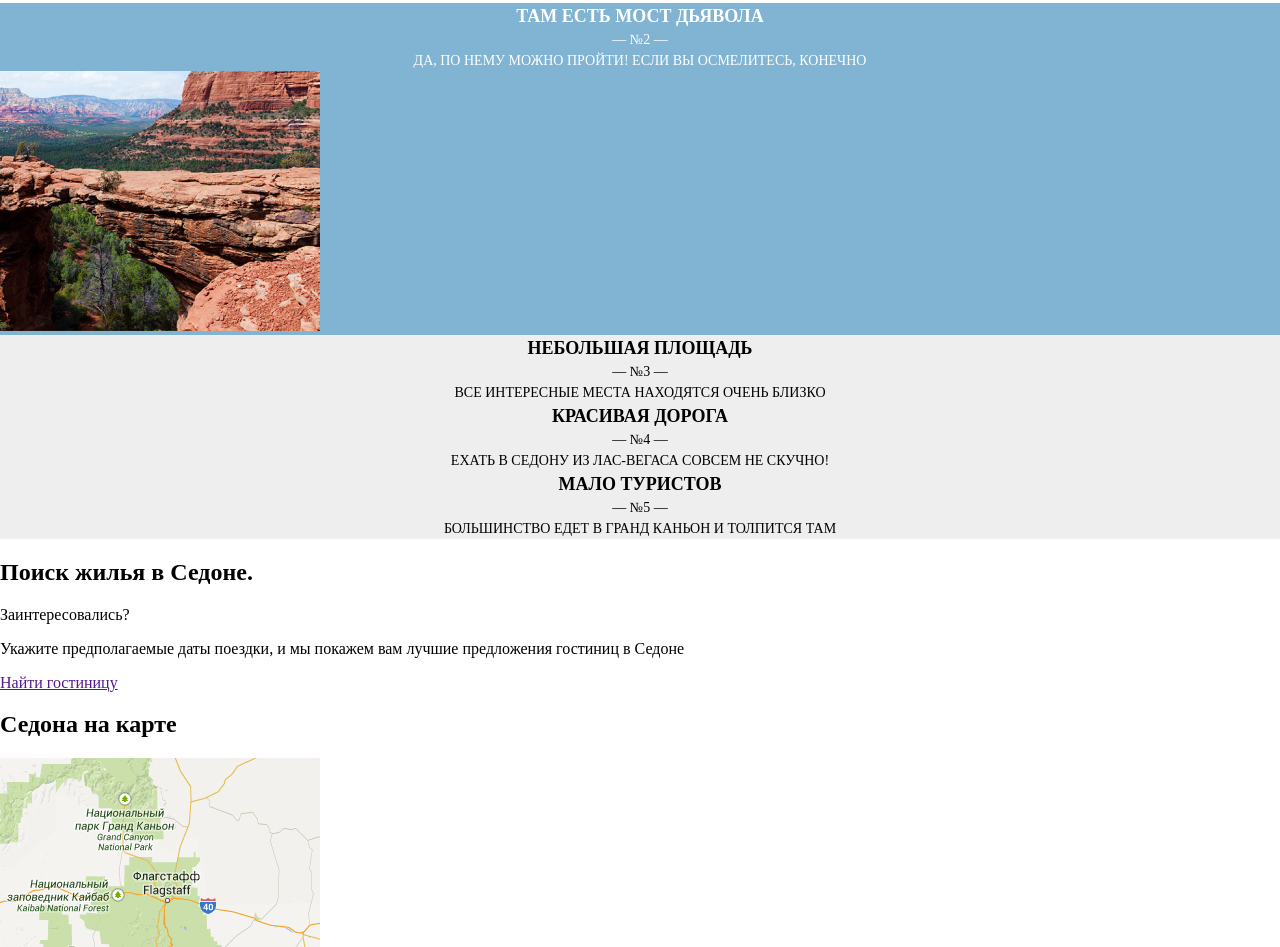
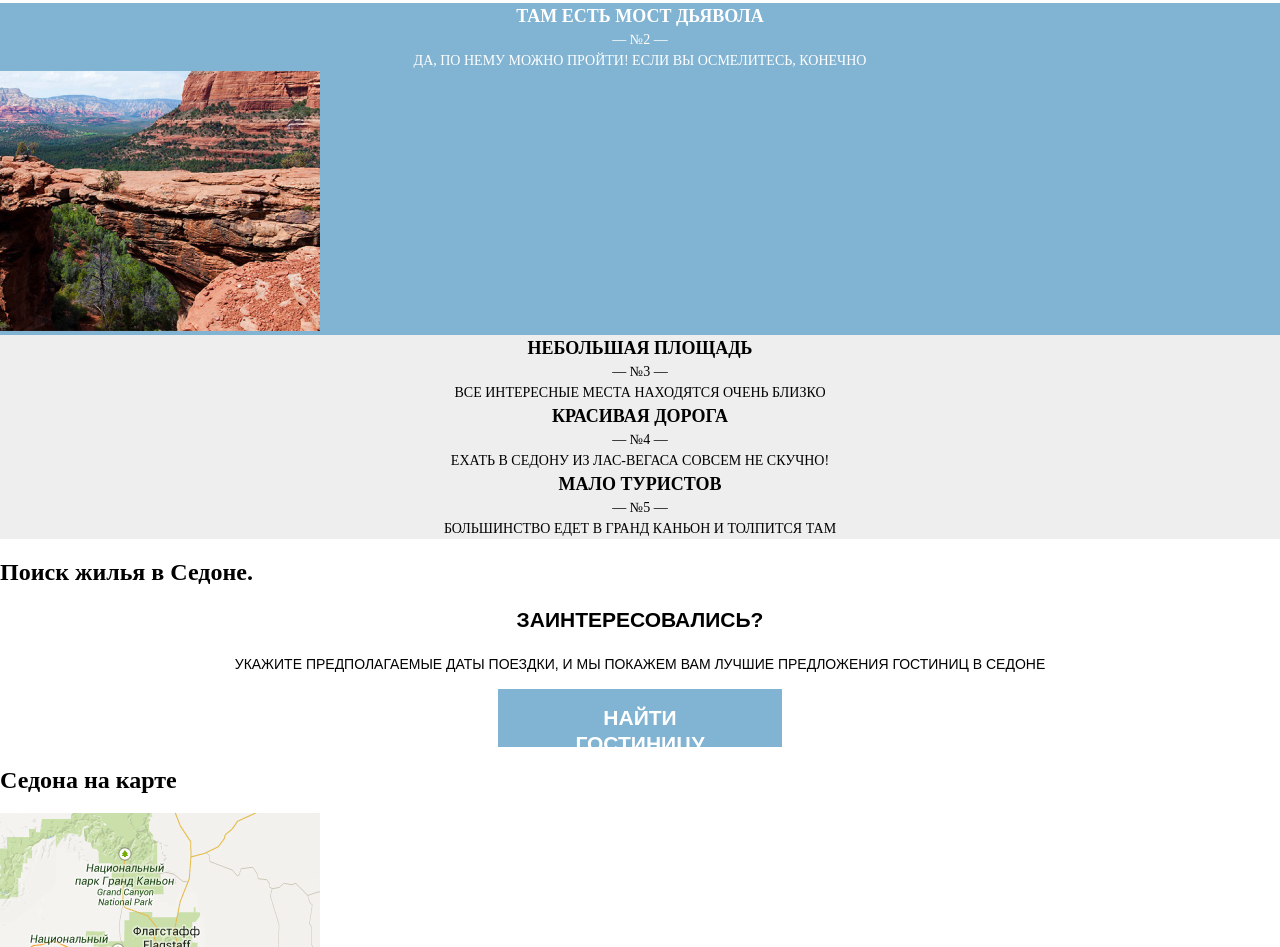
Before and after one commit to htmlacademy-adaptive/2200947-sedona-28, a website: page source/index.html in a window 1280 px wide. Shown: the part 1426-2373 px from the top of the page. Drawn offline with nearby package versions, Linux system fonts and the light colour scheme; files that its build step writes are made by us from their sources.

Commit message:
выравнивание блоков

```diff
--- a/source/index.html
+++ b/source/index.html
@@ -132,13 +132,13 @@
       <section class="search-hotel">
         <div class="search-hotel__wrapper">
           <h2 class="visually-hidden">Поиск жилья в Седоне.</h2>
-          <div class="search-hotel__text-block text-block">
-            <p class="text-block__title">Заинтересовались?</p>
-            <p class="text-block__description">
+          <div class="search-hotel__text-block ">
+            <p class="search-hotel__title">Заинтересовались?</p>
+            <p class="search-hotel__description">
               Укажите предполагаемые даты поездки, и мы покажем вам лучшие
               предложения гостиниц в Седоне
             </p>
-            <a class="text-block__button button" href="">Найти гостиницу</a>
+            <a class="search-hotel__button button" href="">Найти гостиницу</a>
           </div>
         </div>
       </section>
@@ -146,7 +146,7 @@
         <div class="map__wrapper">
           <h2 class="visually-hidden">Седона на карте</h2>
           <img
-            class="map"
+            class="map__img"
             src="img/map-mobile.jpg"
             width="320"
             height="350"
--- a/source/less/style.less
+++ b/source/less/style.less
@@ -5,3 +5,4 @@
 @import url(./styles/fonts.less);
 @import url(./styles/intro.less);
 @import url(./styles/advantages.less);
+@import url(./styles/search-hotel.less);
--- a/source/less/styles/advantages.less
+++ b/source/less/styles/advantages.less
@@ -92,7 +92,7 @@
   color: #000000;
   text-decoration: none;
   margin: 0;
-}
+  }
 
 .services__description {
   font-family: "PT Sans";
@@ -105,3 +105,15 @@
   text-decoration: none;
   margin: 0;
 }
+
+.services__item--house {
+  list-style-type: none;
+}
+
+.services__item--food {
+  list-style-type: none;
+}
+
+.services__item--gift {
+  list-style-type: none;
+}
--- a/source/less/styles/hero.less
+++ b/source/less/styles/hero.less
@@ -2,6 +2,7 @@
   background-color: rgb(114, 112, 244);
   background-image: url(../../img/image-index/hero-mobile.jpg);
   background-repeat: no-repeat;
+  background-size: 320px;
  }
 
 .hero__slogan {
--- a/source/less/styles/search-hotel.less
+++ b/source/less/styles/search-hotel.less
@@ -0,0 +1,38 @@
+.search-hotel__title {
+  font-family: "PT Sans", sans-serif;
+  font-weight: 700;
+  font-size: 21px;
+  line-height: 26px;
+  text-transform: uppercase;
+  color: #000000;
+  text-align: center;
+}
+
+.search-hotel__description {
+  font-family: "PT Sans", sans-serif;
+  font-weight: 400;
+  font-size: 14px;
+  line-height: 21px;
+  text-transform: uppercase;
+  color: #000000;
+  text-align: center;
+}
+
+.search-hotel__button {
+  display: block;
+  font-family: "PT Sans", sans-serif;
+  font-weight: 700;
+  font-size: 21px;
+  line-height: 26px;
+  text-transform: uppercase;
+  color: #ffffff;
+  text-align: center;
+  background-color: #81B3D2;
+  width: 186px;
+  height: 26px;
+  text-decoration: none;
+  margin: 0 auto;
+  padding: 16px 49px;
+  border: 0;
+
+}
```
Also changed, not shown: source/less/стили разобрать/search-hotel.less (deleted).
